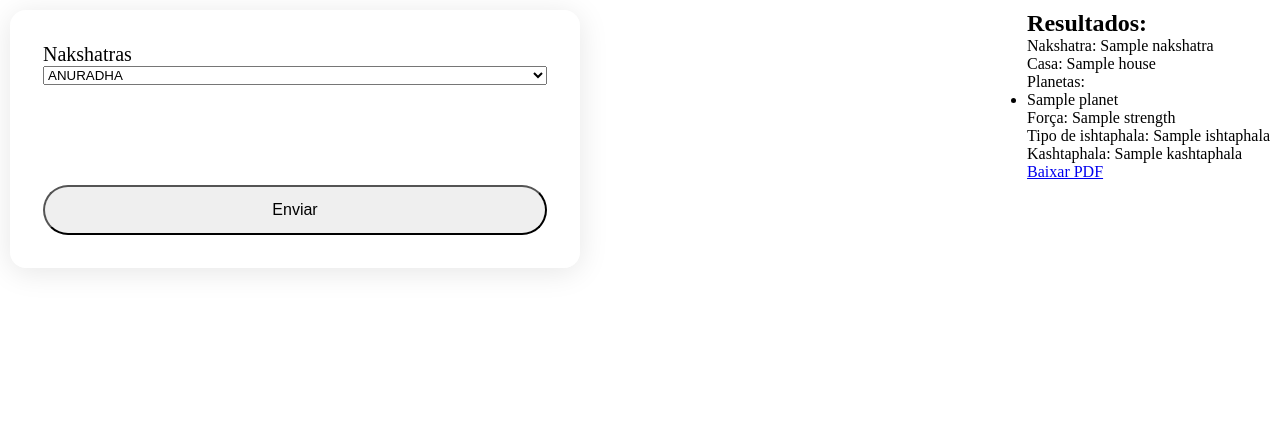
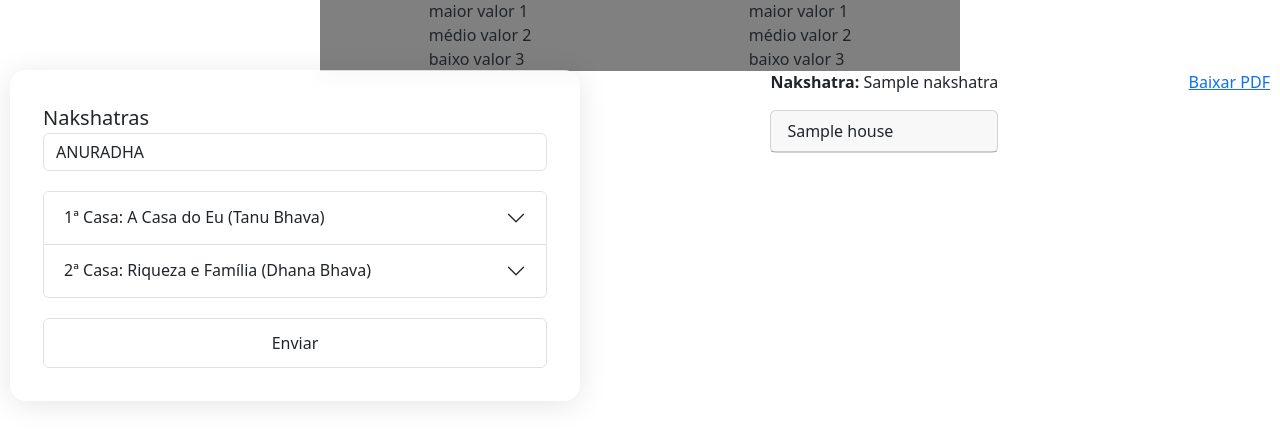
Before and after one commit to Milton-Luis/astral_map, a Flask app: template app/templates/pages/index.html in a window 1280 px wide. Shown: the top 444 px of the page. Run offline with Flask 3, Linux system fonts and the light colour scheme; the template is opened without the code that fills it: values that come from a table or form of the project are taken from there, most other values are stand-ins (such as "Sample title", 1, 10 or a date in 2020); some libraries are stand-ins or nearby versions.

Commit message:
Add house and settings modals with improved structure and functionality

```diff
--- /dev/null
+++ b/app/templates/includes/house_modal.html
@@ -0,0 +1,60 @@
+<div class="modal fade" id="modal-house" tabindex="-1" aria-labelledby="modalLabel" aria-hidden="true">
+        <div class="modal-dialog modal-lg">
+          <div class="modal-content">
+            <div class="modal-header">
+              <h5 class="modal-title" id="modalLabel">Casas Astrológicas</h5>
+              <button type="button" class="btn-close" data-bs-dismiss="modal" aria-label="Fechar"></button>
+            </div>
+            <div class="modal-body accordion" id="accordionExample">
+              {% set house_number = [
+                "1ª Casa: A Casa do Eu (Tanu Bhava)",
+                "2ª Casa: Riqueza e Família (Dhana Bhava)",
+              ] %}
+
+              {% for house_form in form.houses %}
+              <div class="accordion-item">
+                <h2 class="accordion-header" id="heading{{ loop.index }}">
+                  <button class="accordion-button collapsed" type="button" data-bs-toggle="collapse"
+                    data-bs-target="#collapse{{ loop.index }}" aria-expanded="false" aria-controls="collapse{{ loop.index }}">
+                    {{ house_number[loop.index0] }}
+                  </button>
+                </h2>
+                <div id="collapse{{ loop.index }}" class="accordion-collapse collapse"
+                  aria-labelledby="heading{{ loop.index }}" data-bs-parent="#accordionExample">
+                  <div class="accordion-body">
+                    <div class="mb-3">
+                      {{ house_form.house.label(class="form-label") }}
+                      {{ house_form.house(class="input-control", readonly=True, value=house_number[loop.index0]) }}
+                    </div>
+                    <div class="mb-3">
+                      {{ house_form.planet.label(class="form-label planet-field") }}
+                      {{ house_form.planet(class="input-control") }}
+                    </div>
+                    <div class="row">
+                      <div class="col">
+                        {{ house_form.house_strengths.label(class="form-label") }}
+                        {{ house_form.house_strengths(class="input-control") }}
+                      </div>
+                      <div class="col">
+                        {{ house_form.planet_strengths.label(class="form-label") }}
+                        {{ house_form.planet_strengths(class="input-control") }}
+                      </div>
+                    </div>
+                    <div class="row mt-3">
+                      <div class="col">
+                        {{ house_form.ishtaphala.label(class="form-label") }}
+                        {{ house_form.ishtaphala(class="input-control") }}
+                      </div>
+                      <div class="col">
+                        {{ house_form.kashtaphala.label(class="form-label") }}
+                        {{ house_form.kashtaphala(class="input-control") }}
+                      </div>
+                    </div>
+                  </div>
+                </div>
+              </div>
+              {% endfor %}
+            </div>
+          </div>
+        </div>
+      </div>
--- a/app/templates/layout.html
+++ b/app/templates/layout.html
@@ -5,7 +5,7 @@
     <meta charset="UTF-8">
     <meta name="viewport" content="width=device-width, initial-scale=1.0">
     <link rel="stylesheet" href="{{ url_for('static', filename='css/style.css') }}">
-    <link rel="stylesheet" href="{{ url_for('static', filename='dist/bootstrap-5.3.6-dist/css/') }}">
+    <link rel="stylesheet" href="{{ url_for('static', filename='dist/bootstrap-5.3.6-dist/css/bootstrap.min.css') }}">
 
     {% if title %}
     <title>{{ title }}</title>
@@ -13,9 +13,38 @@
 </head>
 
 <body>
-    <nav class="na"></nav>
+    <nav class="navbar-display-config-values">
+        <div class="display-config-values">
+            <div class="house">
+                <div class="house-config-value">
+                    maior valor 1
+                </div>
+                <div class="house-config-value">
+                    médio valor 2
+                </div>
+                <div class="house-config-value">
+                    baixo valor 3
+                </div>
+            </div>
+            <div class="planet">
+                <div class="planet">
+                <div class="planet-config-value">
+                    maior valor 1
+                </div>
+                <div class="planet-config-value">
+                    médio valor 2
+                </div>
+                <div class="planet-config-value">
+                    baixo valor 3
+                </div>
+            </div>
+            </div>
+        </div>
+    </nav>
     <main>
         {% block content %}
+
+
         {% endblock content %}
     </main>
     <script src="{{ url_for('static', filename='dist/bootstrap-5.3.6-dist/js/bootstrap.bundle.min.js') }}"></script>
--- a/app/templates/pages/index.html
+++ b/app/templates/pages/index.html
@@ -1,6 +1,7 @@
 {% extends "layout.html" %}
 
 {% block content %}
+{% include "includes/house_modal.html" %}
 <section class="mirror-forms">
     <form action="{{ url_for('main.index') }}" method="POST">
         {{ form.hidden_tag() }}
@@ -9,33 +10,60 @@
                 {{ form.nakshatra.label }}
                 {{ form.nakshatra(class="form-control") }}
             </div>
+
             <div class="form-field">
-                {{ form.house.label }}
-                {{ form.house(class="form-control") }}
+
+                <div class="modal-body accordion" id="accordionExample">
+                    {% set house_number = [
+                    "1ª Casa: A Casa do Eu (Tanu Bhava)",
+                    "2ª Casa: Riqueza e Família (Dhana Bhava)",
+                    ] %}
+
+                    {% for house_form in form.houses %}
+                    <div class="accordion-item">
+                        <h2 class="accordion-header" id="heading{{ loop.index }}">
+                            <button class="accordion-button collapsed" type="button" data-bs-toggle="collapse"
+                                data-bs-target="#collapse{{ loop.index }}" aria-expanded="false"
+                                aria-controls="collapse{{ loop.index }}">
+                                {{ house_number[loop.index0] }}
+                            </button>
+                        </h2>
+                        <div id="collapse{{ loop.index }}" class="accordion-collapse collapse"
+                            aria-labelledby="heading{{ loop.index }}" data-bs-parent="#accordionExample">
+                            <div class="accordion-body">
+                                <div class="form-field">
+                                    {{ house_form.house.label(class="form-label") }}
+                                    {{ house_form.house(class="input-control", readonly=True,
+                                    value=house_number[loop.index0]) }}
+                                </div>
+                                <div class="form-field planet-field">
+                                    {{ house_form.planet.label(class="form-label ") }}
+                                    {{ house_form.planet(class="input-control") }}
+                                </div>
+                                <div class="field-group">
+
+                                    <div class="form-field">
+                                        {{ house_form.house_strengths.label(class="form-label") }}
+                                        {{ house_form.house_strengths(class="input-control") }}
                                     </div>
                                     <div class="form-field">
-                {{ form.planet.label }}
-                {{ form.planet(class="form-control") }}
+                                        {{ house_form.planet_strengths.label(class="form-label") }}
+                                        {{ house_form.planet_strengths(class="input-control") }}
                                     </div>
-            <div class="field-group">
+
                                     <div class="form-field">
-                    {{ form.house_strengths.label }}
-                    {{ form.house_strengths(class="form-control") }}
+                                        {{ house_form.ishtaphala.label(class="form-label") }}
+                                        {{ house_form.ishtaphala(class="input-control") }}
                                     </div>
                                     <div class="form-field">
-                    {{ form.planet_strengths.label }}
-                    {{ form.planet_strengths(class="form-control") }}
+                                        {{ house_form.kashtaphala.label(class="form-label") }}
+                                        {{ house_form.kashtaphala(class="input-control") }}
                                     </div>
-
                                 </div>
-            <div class="field-group">
-                <div class="form-field">
-                    {{ form.ishtaphala.label }}
-                    {{ form.ishtaphala(class="form-control") }}
                             </div>
-                <div class="form-field">
-                    {{ form.kashtaphala.label }}
-                    {{ form.kashtaphala(class="form-control") }}
+                        </div>
+                    </div>
+                    {% endfor %}
                 </div>
             </div>
             <div class="form-field">
@@ -44,19 +72,37 @@
         </div>
     </form>
 </section>
+{% if houses_data %}
 <section>
-    <h2>Resultados:</h2>
-    <p>Nakshatra: {{ nakshatra }}</p>
-    <p>Casa: {{ house }}</p>
-    <p>Planetas:</p>
-    <ul>
-        {% for planet in planets %}
-        <li>{{ planet }}</li>
+    <p><strong>Nakshatra:</strong> {{ nakshatra }}</p>
+    {% for casa in houses_data %}
+    <div class="modal-body accordion" id="accordionExample"></div>
+    <div class="card form-field">
+        <div class="card-header">
+            <button class="accordion-button collapsed" type="button" data-bs-toggle="collapse"
+                data-bs-target="#results{{ loop.index }}" aria-expanded="false"
+                aria-controls="collapse{{ loop.index }}">{{ casa.house }}
+            </button>
+        </div>
+        <div id="results{{ loop.index }}" class="accordion-collapse collapse" aria-labelledby="heading{{ loop.index }}"
+            data-bs-parent="#accordionExample">
+            <div class="accordion-body">
+                <p><strong>Planetas:</strong> {{ casa.planets | join(", ") }}</p>
+                <p><strong>Força da Casa:</strong> {{ casa.house_strength }}</p>
+                <p><strong>Força dos Planetas:</strong> {{ casa.planet_strength }}</p>
+                <p><strong>Ishtaphala:</strong> {{ casa.ishtaphala }}</p>
+                <p><strong>Kashtaphala:</strong> {{ casa.kashtaphala }}</p>
+            </div>
+        </div>
+    </div>
+    </div>
     {% endfor %}
-    </ul>
-    <p>Força: {{ strength }}</p>
-    <p>Tipo de ishtaphala: {{ ishtaphala }}</p>
-    <p>Kashtaphala: {{ kashtaphala }}</p>
+</section>
+{% else %}
+<section>
+    <p>Nenhum dado disponível. Por favor, preencha o formulário e envie.</p>
+{% endif %}
+
 
 <a href="{{ url_for('main.download', nakshatra=form.nakshatra.data) }}">Baixar PDF</a>
 </section>
```
Also changed, not shown: app/templates/includes/settings_modal.html (added, +34 -0 lines). Lines whose indentation alone changed are shown as unchanged.
